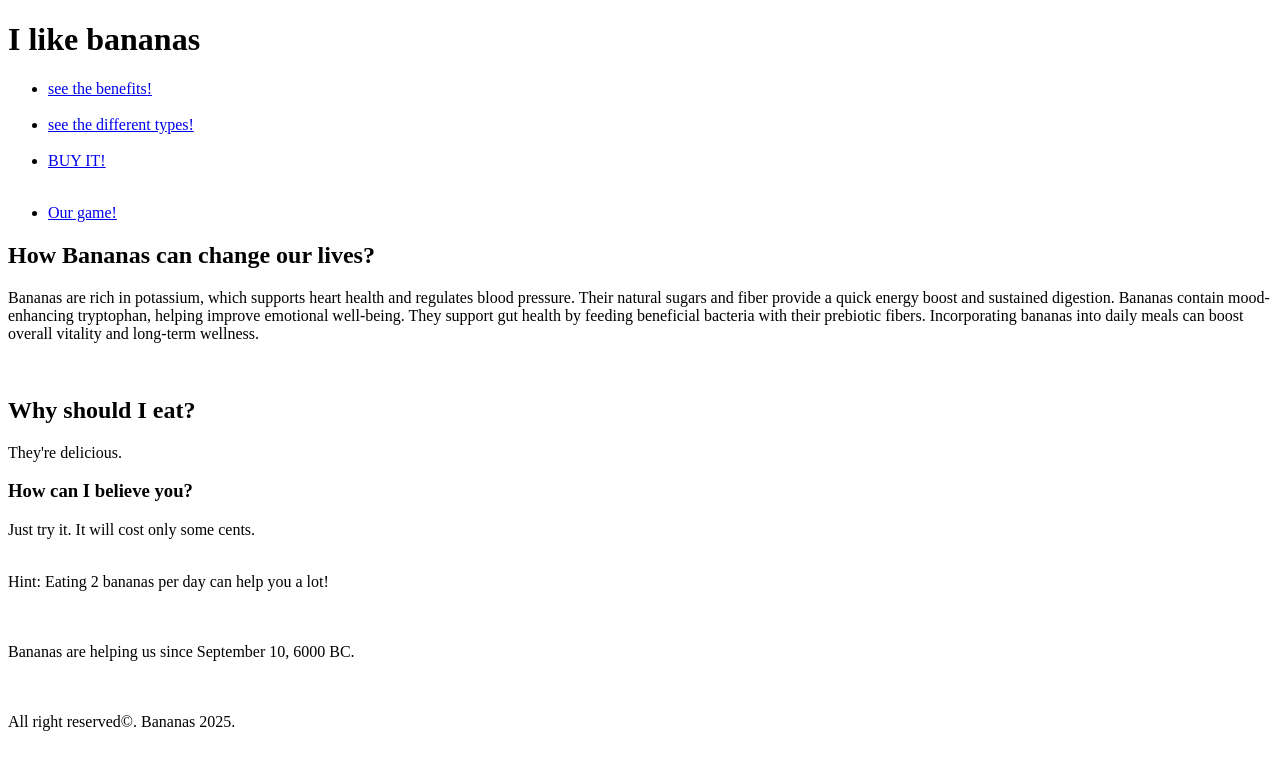
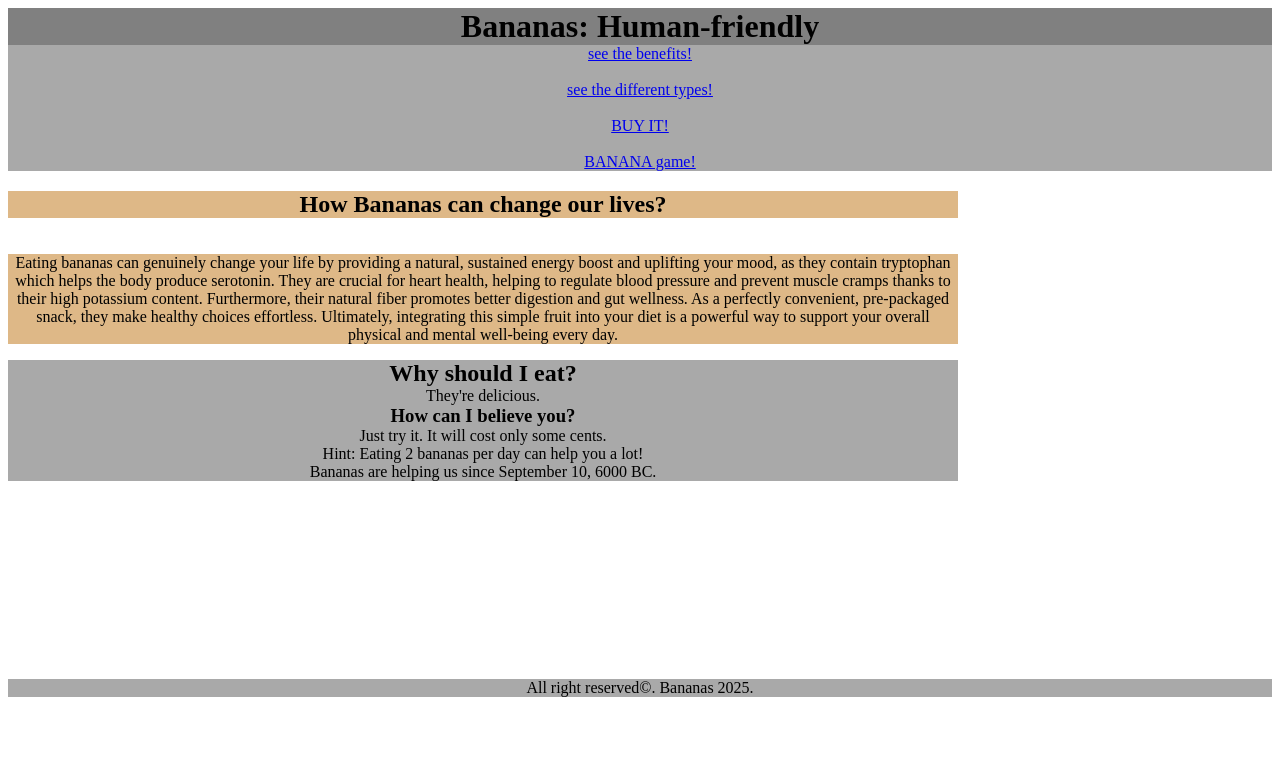
Before and after one commit to MatheusPaternez/basic-html-css-example, a plain HTML site: page index.html in a window 1280 px wide. Drawn offline with Linux system fonts and the light colour scheme.

Commit message:
Exercise html css page

```diff
--- a/index.html
+++ b/index.html
@@ -4,12 +4,13 @@
     <meta charset="UTF-8">
     <meta name="viewport" content="width=\, initial-scale=1.0">
     <title>Document</title>
+    <link rel="stylesheet" href="styles.css">
 </head>
 <body>
     <header>
-        <h1>I like bananas</h1>
+        <h1 class="title">Bananas: Human-friendly</h1>
     </header>
-<nav aria-label="Benefits, types and price!">    <!--  links with aria label for acessibility -->
+<nav class="links" aria-label="Benefits, types and price!">    <!--  links with aria label for acessibility -->
         <ul>
         <li><a href="https://www.dole.com/en-ca/produce/bananas">see the benefits!</a></li>
         <br>
@@ -19,39 +20,40 @@
         <br>
         </ul>
     </nav>
-    <nav aria-label="Navigation links">  <!-- more links -->
+    <nav class="links" aria-label="Navigation links">  <!-- more links -->
         <ul>
-            <li><a href="https://store.steampowered.com/app/2923300/Banana">Our game!</a></li>
+            <li><a href="https://store.steampowered.com/app/2923300/Banana">BANANA game!</a></li>
         </ul>
 
     </nav>
     <main>
         <section>
-            <h2>How Bananas can change our lives?</h2> <!-- information structure -->
+            <div>
+            <h2 id="text" class="artigo">How Bananas can change our lives?</h2> <!-- information structure -->
 
-            <article>
-                    <p>Bananas are rich in potassium, which supports heart health and regulates blood pressure.
-                    Their natural sugars and fiber provide a quick energy boost and sustained digestion.
-                    Bananas contain mood-enhancing tryptophan, helping improve emotional well-being.
-                    They support gut health by feeding beneficial bacteria with their prebiotic fibers.
-                    Incorporating bananas into daily meals can boost overall vitality and long-term wellness.</p>
+            <article id="text">
+                    <p class="artigo">Eating bananas can genuinely change your life by providing a natural, sustained energy boost and uplifting your mood, as they contain tryptophan which helps the body produce serotonin. They are crucial for heart health, helping to regulate blood pressure and prevent muscle cramps thanks to their high potassium content. Furthermore, their natural fiber promotes better digestion and gut wellness. As a perfectly convenient, pre-packaged snack, they make healthy choices effortless. Ultimately, integrating this simple fruit into your diet is a powerful way to support your overall physical and mental well-being every day.</p>
                 </article>
                     <br>
-                    <h2>Why should I eat?</h2>
+                    <h2 id="text" class="side">Why should I eat?</h2>
 
-                    <p>They're delicious.</p>
+                    <p id="text" class="side">They're delicious.</p>
 
-                    <h3>How can I believe you?</h3>
+                    <h3 id="text" class="side">How can I believe you?</h3>
 
-                    <p>Just try it. It will cost only some cents.</p>
+                    <p id="text" class="side">Just try it. It will cost only some cents.</p>
 
                     <br>
-                    <aside>Hint: Eating 2 bananas per day can help you a lot!</aside>
-                    <br>
-                    <br>
-                    <p>Bananas are helping us since <time datetime="6000 BC-09-10">September 10, 6000 BC</time>.</p>
-                    <br>
-                    <br>
+                    <aside id="text" class="side">Hint: Eating 2 bananas per day can help you a lot!</aside>
+                    <p id="text" class="side">Bananas are helping us since <time datetime="6000 BC-09-10">September 10, 6000 BC</time>.</p>
+                    </div>
+                    <div>
+                        <div class="container-imagens">
+                        <img src="" alt="">
+                        <img src="" alt="">
+                        <img src="" alt="">
+                    </div>
+                    </div>
         </section>
     </main>
 </body>
--- /dev/null
+++ b/styles.css
@@ -0,0 +1,46 @@
+* {
+    box-sizing:border-box;
+    vertical-align: top;
+}
+
+h1, nav, ul{
+    margin: 0;
+    padding: 0;
+}
+.title {
+    background-color: grey;
+    text-align: center;
+    margin: 0;
+    padding: 0;
+}
+
+body {
+    font: 20px;
+}
+
+.links {
+    background-color: darkgray;
+    text-align: center;
+    margin: 0;
+    padding: 0;
+}
+
+#text {
+    display: inline-block;
+    width: 950px;
+    text-align: center;
+}
+
+.side{
+    background-color: darkgrey;
+    margin: 0;
+}
+footer{
+    text-align: center;
+    margin-top: 180px;
+    background-color: darkgrey;
+}
+
+.artigo{
+    background-color: burlywood;
+}
```
